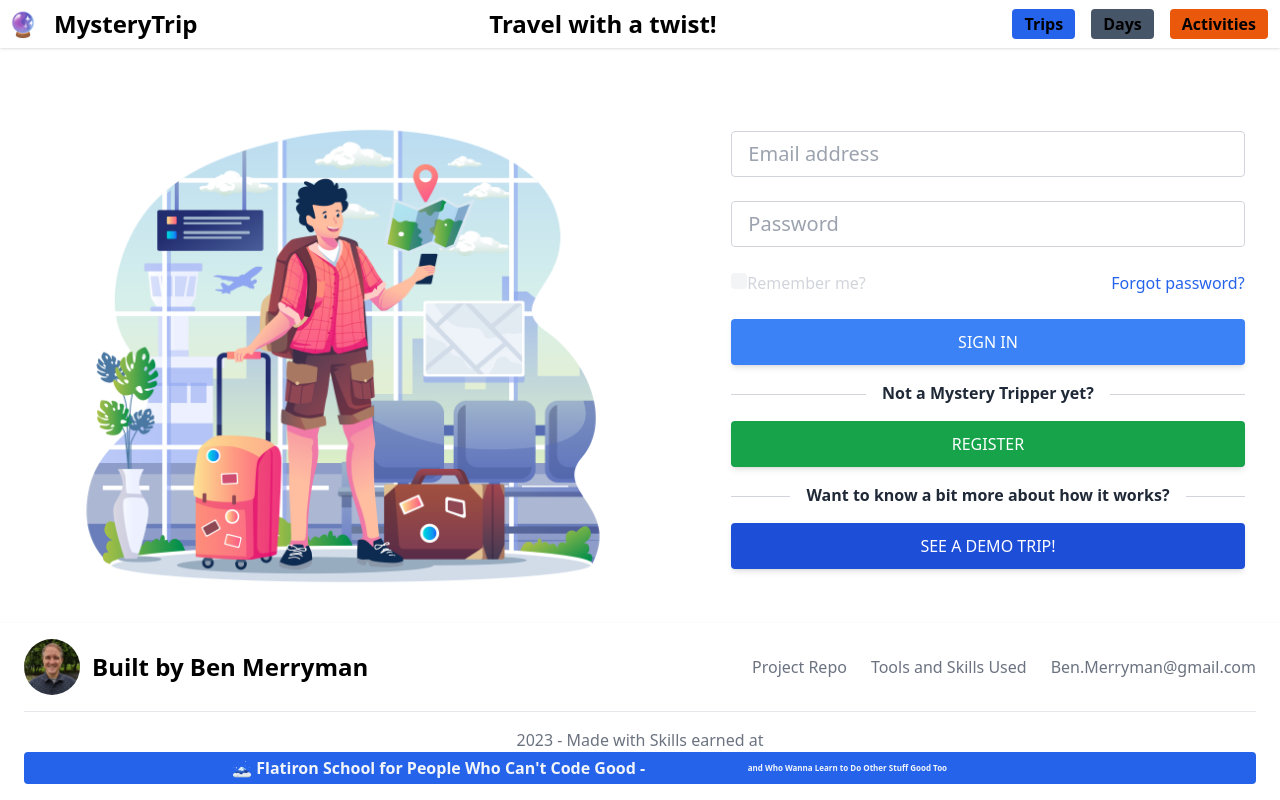
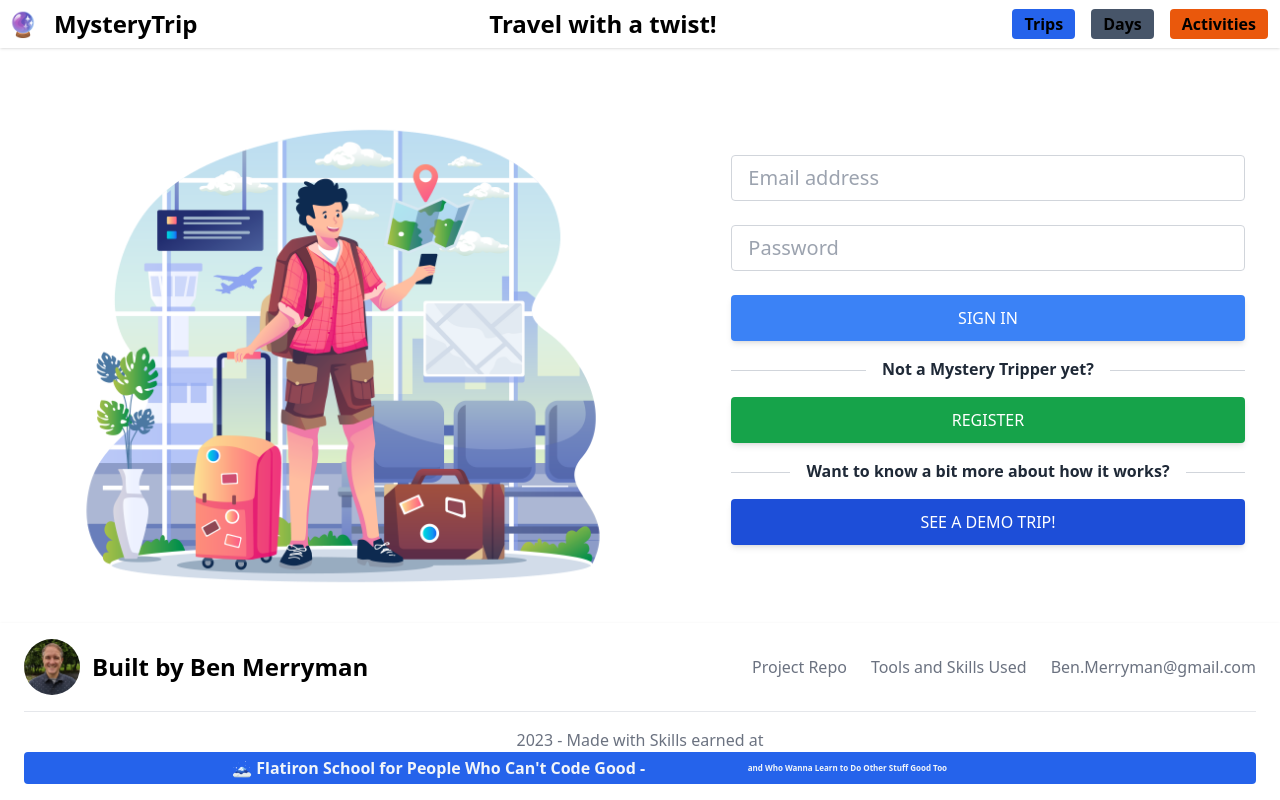
Before and after one commit to beingmerry/Mystery-Trip, a React (Vite) app in the folder client/: page / in a window 1280 px wide. Built offline with nearby package versions, Linux system fonts and the light colour scheme.

Commit message:
moved Login Form

```diff
--- a/client/src/components/App.jsx
+++ b/client/src/components/App.jsx
@@ -3,7 +3,7 @@ import Header from './Header'
 import { Outlet } from 'react-router-dom'
 import Footer from './Footer'
 
-function App () {
+export default function App () {
   const [showDefault, setShowDefault] = useState(false)
 
   return (
@@ -16,5 +16,3 @@ function App () {
     </div>
   )
 }
-
-export default App
--- a/client/src/components/SplashLanding.jsx
+++ b/client/src/components/SplashLanding.jsx
@@ -1,5 +1,6 @@
 import { useState } from 'react'
 import SplashPic from '../assets/Splash_PersonWithBagAtAirport.png'
+import LoginForm from './User/LoginForm'
 
 function errorMap (errors) {
   return (
@@ -12,38 +13,13 @@ function errorMap (errors) {
 }
 
 export default function SplashLanding () {
-  const [userEmail, setUserEmail] = useState('')
-  const [password, setPassword] = useState('')
   const [errors, setErrors] = useState(null)
-
-  function handleLoginUser (e) {
-    e.preventDefault()
-    fetch(`http://localhost:3000/login`, {
-      method: 'POST',
-      headers: {
-        'Content-Type': 'application/json'
-      },
-      body: JSON.stringify({
-        userEmail,
-        password
-      })
-    }).then(r => {
-      if (r.ok) {
-        r.json().then(data => {
-          login()
-        })
-      } else {
-        r.json().then(data => {
-          setErrors(data.errors)
-        })
-      }
-    })
-  }
-  const [rememberMe, setRememberMe] = useState(false)
+  const [user, setUser] = useState(null)
   return (
     <section className='h-auto'>
       <div className='container px-6 h-auto w-auto'>
         <div className='flex justify-center items-center flex-wrap h-full g-6 text-gray-800'>
+          {/* Left Hand Section 2-Column */}
           <div className='md:w-8/12 lg:w-6/12 mb-12 md:mb-0'>
             <img
               src={SplashPic}
@@ -51,72 +27,15 @@ export default function SplashLanding () {
               alt='Cartoon of person getting ready to travel'
             />
           </div>
+          {/* Right Hand Section 2-Column - drops below on media SM */}
           <div className='md:w-8/12 lg:w-5/12 lg:ml-20'>
-            <form onSubmit={e => handleLoginUser(e)}>
-              {/* <!-- Email input --> */}
-              <div className='mb-6'>
-                <input
-                  type='text'
-                  className='form-control block w-full px-4 py-2 text-xl font-normal text-gray-700 bg-white bg-clip-padding border border-solid border-gray-300 rounded transition ease-in-out m-0 focus:text-gray-700 focus:bg-white focus:border-blue-600 focus:outline-none'
-                  placeholder='Email address'
-                  value={userEmail}
-                  onChange={e => setUserEmail(e.target.value)}
-                />
-              </div>
-
-              {/* <!-- Password input --> */}
-              <div className='mb-6'>
-                <input
-                  type='password'
-                  className='form-control block w-full px-4 py-2 text-xl font-normal text-gray-700 bg-white bg-clip-padding border border-solid border-gray-300 rounded transition ease-in-out m-0 focus:text-gray-700 focus:bg-white focus:border-blue-600 focus:outline-none'
-                  placeholder='Password'
-                  value={password}
-                  onChange={e => setPassword(e.target.value)}
-                />
-              </div>
-
-              <div className='flex justify-between items-center mb-6'>
-                <div className='form-group form-check'>
-                  <input
-                    type='checkbox'
-                    className='form-check-input  appearance-none w-4 h-4 text-blue-600 bg-gray-100 border-gray-300 rounded focus:ring-blue-500 dark:focus:ring-blue-600 dark:ring-offset-gray-800 focus:ring-2 dark:bg-gray-700 dark:border-gray-600'
-                    // className='form-check-input appearance-none h-4 w-4 border border-gray-300 rounded-sm bg-white checked:bg-blue-600 checked:border-blue-600 focus:outline-none transition duration-200 mt-1 align-top bg-no-repeat bg-center bg-contain float-left mr-2 cursor-pointer'
-                    id='exampleCheck3'
-                    checked={rememberMe}
-                    onChange={() => setRememberMe(!rememberMe)}
-                  />
-                  <label
-                    className='form-check-label inline-block text-gray-300'
-                    htmlFor='exampleCheck2'
-                  >
-                    Remember me?
-                  </label>
-                </div>
-                <a
-                  href='#!'
-                  className='text-blue-600 hover:text-blue-700 focus:text-blue-700 active:text-blue-800 duration-200 transition ease-in-out'
-                >
-                  Forgot password?
-                </a>
-              </div>
-
-              {/* <!-- Sign in button --> */}
-              <button
-                type='submit'
-                className='inline-block px-7 py-3 bg-blue-500 text-white font-medium leading-snug uppercase rounded shadow-md hover:bg-blue-700 hover:shadow-lg focus:bg-blue-700 focus:shadow-lg focus:outline-none focus:ring-0 active:bg-blue-800 active:shadow-lg transition duration-150 ease-in-out w-full'
-                data-mdb-ripple='true'
-                data-mdb-ripple-color='light'
-              >
-                Sign in
-              </button>
-              <p></p>
+            <LoginForm handleUser={setUser} />
             {/* <!-- Divider --> */}
             <div className='flex items-center my-4 before:flex-1 before:border-t before:border-gray-300 before:mt-0.5 after:flex-1 after:border-t after:border-gray-300 after:mt-0.5'>
               <p className='text-center font-semibold mx-4 mb-0 dark:text-slate-200'>
                 Not a Mystery Tripper yet?
               </p>
             </div>
-
             <a
               className='px-7 py-3 text-white bg-green-600 hover:bg-green-700 font-medium leading-snug uppercase rounded shadow-md hover:shadow-lg focus:shadow-lg focus:outline-none focus:ring-0 active:shadow-lg transition duration-150 ease-in-out w-full flex justify-center items-center mb-3'
               href='#!'
@@ -142,7 +61,6 @@ export default function SplashLanding () {
               {/* <!-- Demo --> */}
               See a demo trip!
             </a>
-            </form>
           </div>
         </div>
       </div>
--- /dev/null
+++ b/client/src/components/User/LoginForm.jsx
@@ -0,0 +1,64 @@
+import { useState } from 'react'
+
+export default function LoginForm ({ setUser }) {
+  const [userEmail, setUserEmail] = useState('')
+  const [password, setPassword] = useState('')
+  function setLoginUser (e) {
+    e.preventDefault()
+    fetch(`http://localhost:3000/login`, {
+      method: 'POST',
+      headers: {
+        'Content-Type': 'application/json'
+      },
+      body: JSON.stringify({
+        userEmail,
+        password
+      })
+    }).then(r => {
+      if (r.ok) {
+        r.json().then(data => {
+          console.log(data)
+        })
+      } else {
+        r.json().then(data => {
+          setErrors(data.errors)
+        })
+      }
+    })
+  }
+  return (
+    <form onSubmit={e => setLoginUser(e)}>
+      {/* <!-- Email input --> */}
+      <div className='mb-6'>
+        <input
+          type='text'
+          className='form-control block w-full px-4 py-2 text-xl font-normal text-gray-700 bg-white bg-clip-padding border border-solid border-gray-300 rounded transition ease-in-out m-0 focus:text-gray-700 focus:bg-white focus:border-blue-600 focus:outline-none'
+          placeholder='Email address'
+          value={userEmail}
+          onChange={e => setUserEmail(e.target.value)}
+        />
+      </div>
+
+      {/* <!-- Password input --> */}
+      <div className='mb-6'>
+        <input
+          type='password'
+          className='form-control block w-full px-4 py-2 text-xl font-normal text-gray-700 bg-white bg-clip-padding border border-solid border-gray-300 rounded transition ease-in-out m-0 focus:text-gray-700 focus:bg-white focus:border-blue-600 focus:outline-none'
+          placeholder='Password'
+          value={password}
+          onChange={e => setPassword(e.target.value)}
+        />
+      </div>
+
+      {/* <!-- Sign in button --> */}
+      <button
+        type='submit'
+        className='inline-block px-7 py-3 bg-blue-500 text-white font-medium leading-snug uppercase rounded shadow-md hover:bg-blue-700 hover:shadow-lg focus:bg-blue-700 focus:shadow-lg focus:outline-none focus:ring-0 active:bg-blue-800 active:shadow-lg transition duration-150 ease-in-out w-full'
+        data-mdb-ripple='true'
+        data-mdb-ripple-color='light'
+      >
+        Sign in
+      </button>
+    </form>
+  )
+}
--- a/client/src/router.jsx
+++ b/client/src/router.jsx
@@ -11,7 +11,6 @@ const router = createBrowserRouter([
   {
     path: '/',
     element: <App />,
-    errorElement: <NotFound />,
     children: [
       {
         path: '/',
```
Also changed, not shown: 1 other file (tests, documents, lock files or other folders). Lines whose indentation alone changed are shown as unchanged.
